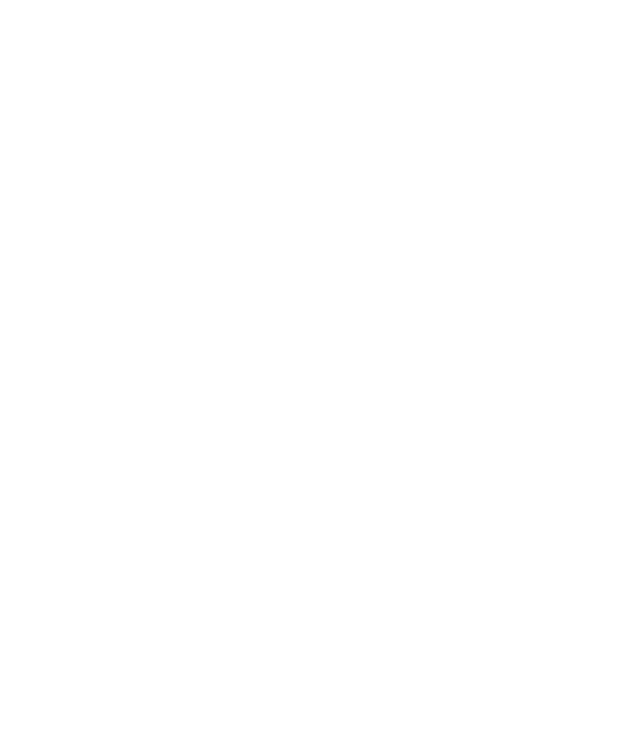
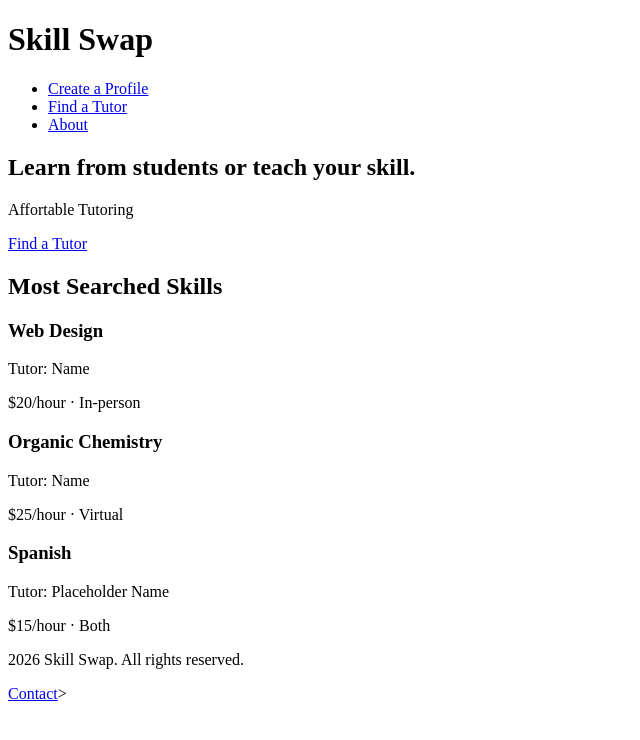
Before and after one commit to nicholasferreira1-jpg/skillswap-NicholasFerreira, a plain HTML site: page index.html in a window 1280 px wide. Shown: the whole page, without its empty margins (0-640 px from the left). Drawn offline with Linux system fonts and the light colour scheme.

Commit message:
Added semantic HTML structure for homepagr

```diff
--- a/index.html
+++ b/index.html
@@ -7,6 +7,51 @@
     <link rel="stylesheet" href="styles.css">
 </head>
 <body>
+    <header>
+        <h1>Skill Swap</h1>
+        <nav>
+            <ul>
+                <li><a href="#">Create a Profile</a></li>
+                <li><a href="#">Find a Tutor</a></li>
+                <li><a href="#">About</a></li>
+            </ul>
+        </nav>
+    </header>
+    <main>
+        <section class="hero">
+            <h2>Learn from students or teach your skill. </h2>
+            <p>Affortable Tutoring</p>
+            <a href="#" class="button">Find a Tutor</a>
+        </section>
+        <section class="skill-offerings">
+            <h2>Most Searched Skills</h2>
+             <article class="skill-card">
+                <h3>Web Design</h3>
+                <p>Tutor: Name</p>
+                <p>$20/hour · In-person</p>
+            </article>
+
+            <article class="skill-card">
+                <h3>Organic Chemistry</h3>
+                <p>Tutor: Name</p>
+                <p>$25/hour · Virtual</p>
+            </article>
+
+            <article class="skill-card">
+                <h3>Spanish</h3>
+                <p>Tutor: Placeholder Name</p>
+                <p>$15/hour · Both</p>
+            </article>
+
+        </section>
+
+    </main>
+    <footer>
+        <p> 2026 Skill Swap. All rights reserved.</p>
+        <p>
+            <a href="#">Contact</a>>
+        </p>
+    </footer>
     <script src="script.js"></script>
 </body>
 </html>
```
